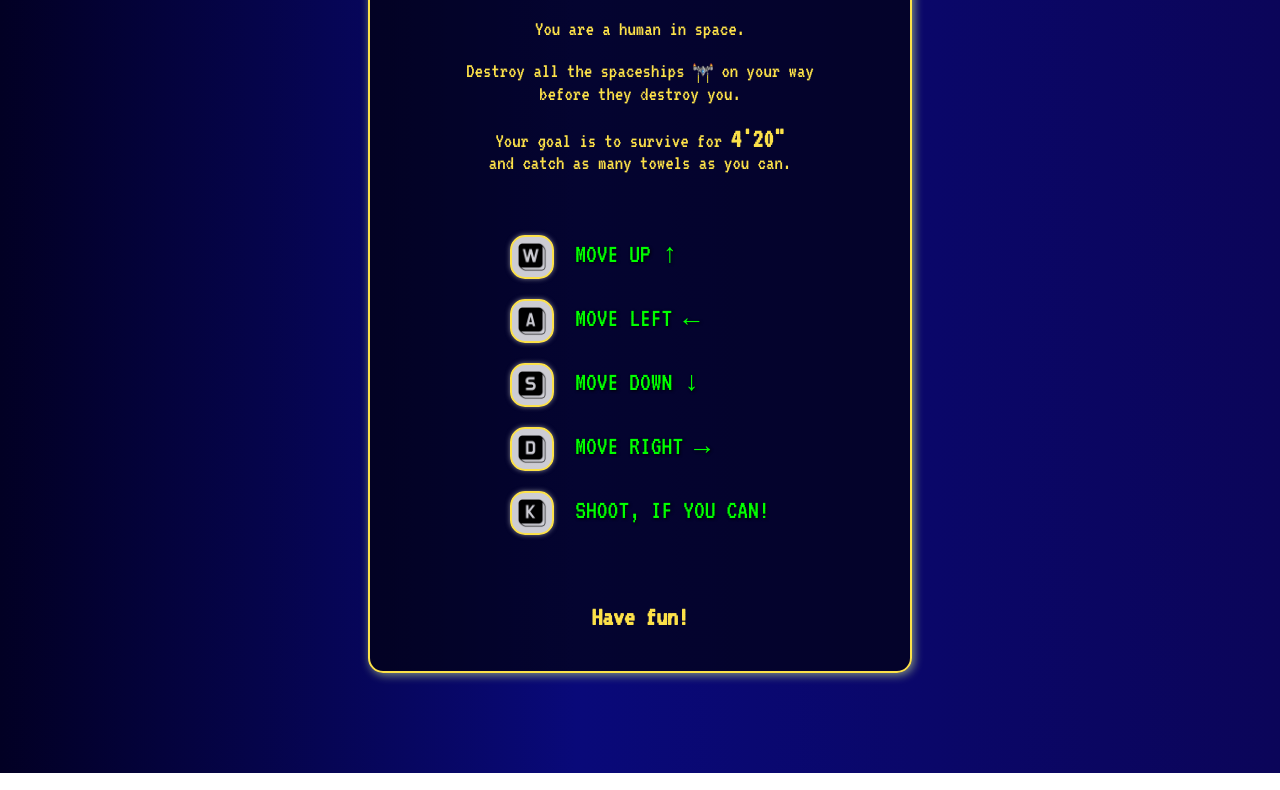
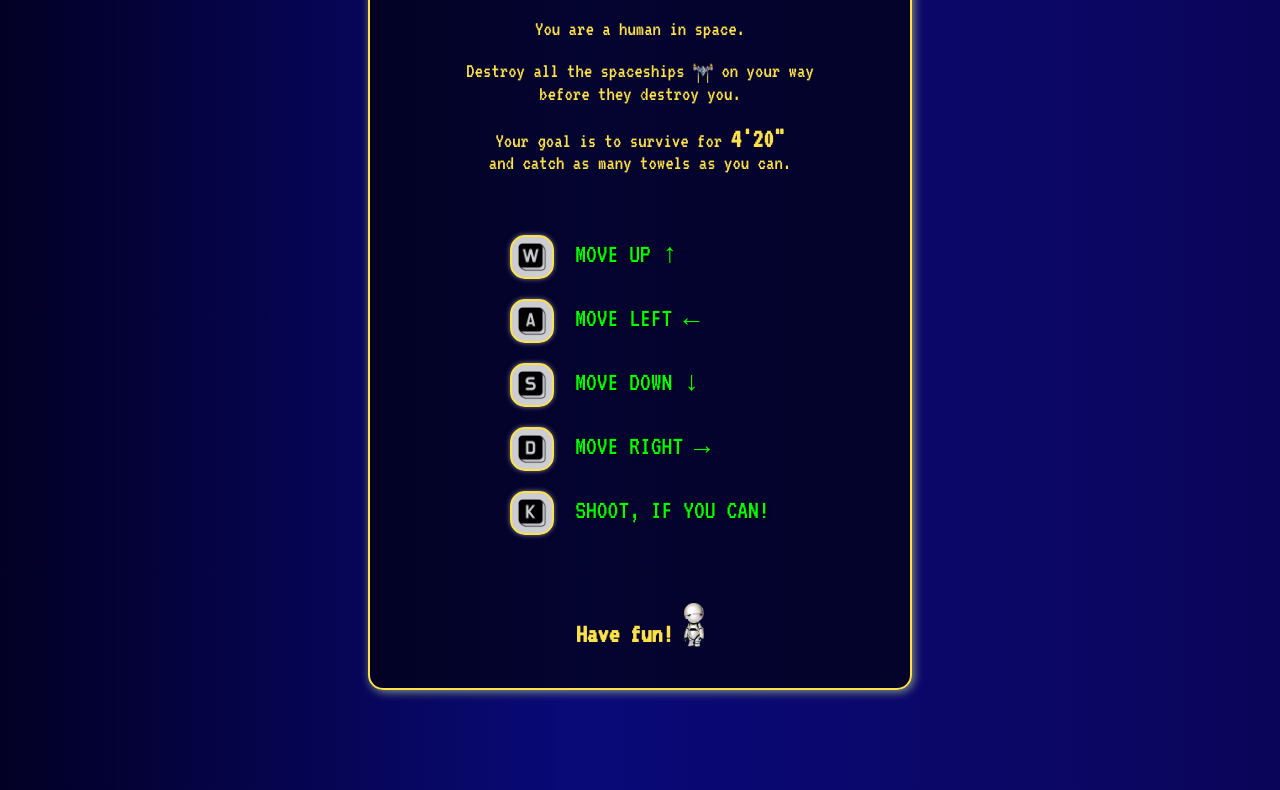
Before and after one commit to clasei/space-hitchhikers, a plain HTML site: page index.html in a window 1280 px wide. Shown: the part 699-1489 px from the top of the page. Drawn offline with Linux system fonts and the light colour scheme.

Commit message:
marvin added

```diff
--- a/index.html
+++ b/index.html
@@ -59,7 +59,8 @@
         </ul>
 
         <br>
-        <p><strong>Have fun!</strong></p>
+        <p><strong>Have fun! </strong>
+          <img src="./assets/marvin.png" alt="marvin-fun" id="marvin"></p>
       </div>
     </div>
 
--- a/styles/style.css
+++ b/styles/style.css
@@ -168,6 +168,11 @@ video {
   text-shadow: 1px 1px 3px #000000;
   padding: 5px;
   border-radius: 5px;
+}
+
+#marvin {
+  width: 20px;
+  vertical-align: bottom;
 }
 
 .game-box-wrapper {
```
Also changed, not shown: assets/marvin.png (added).
